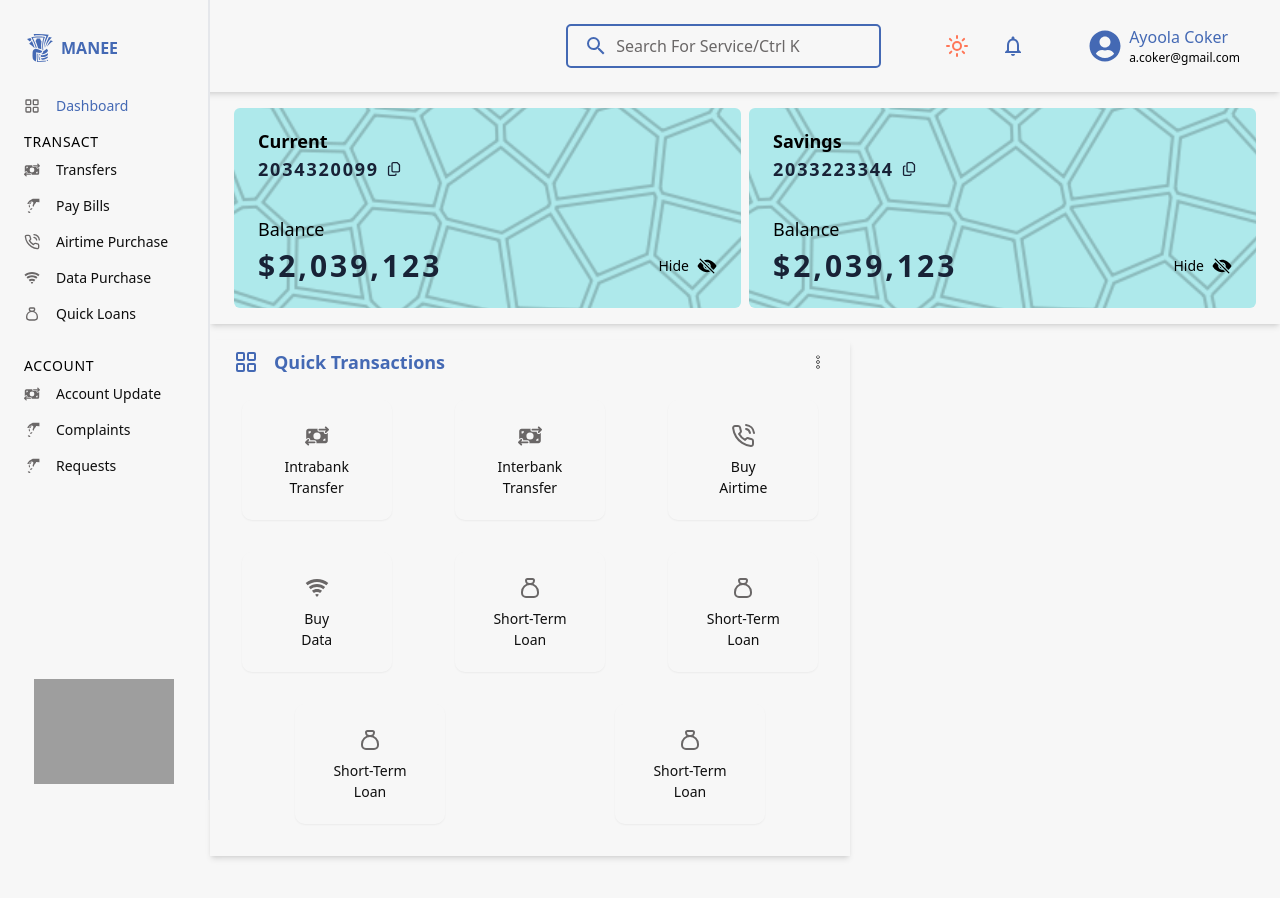
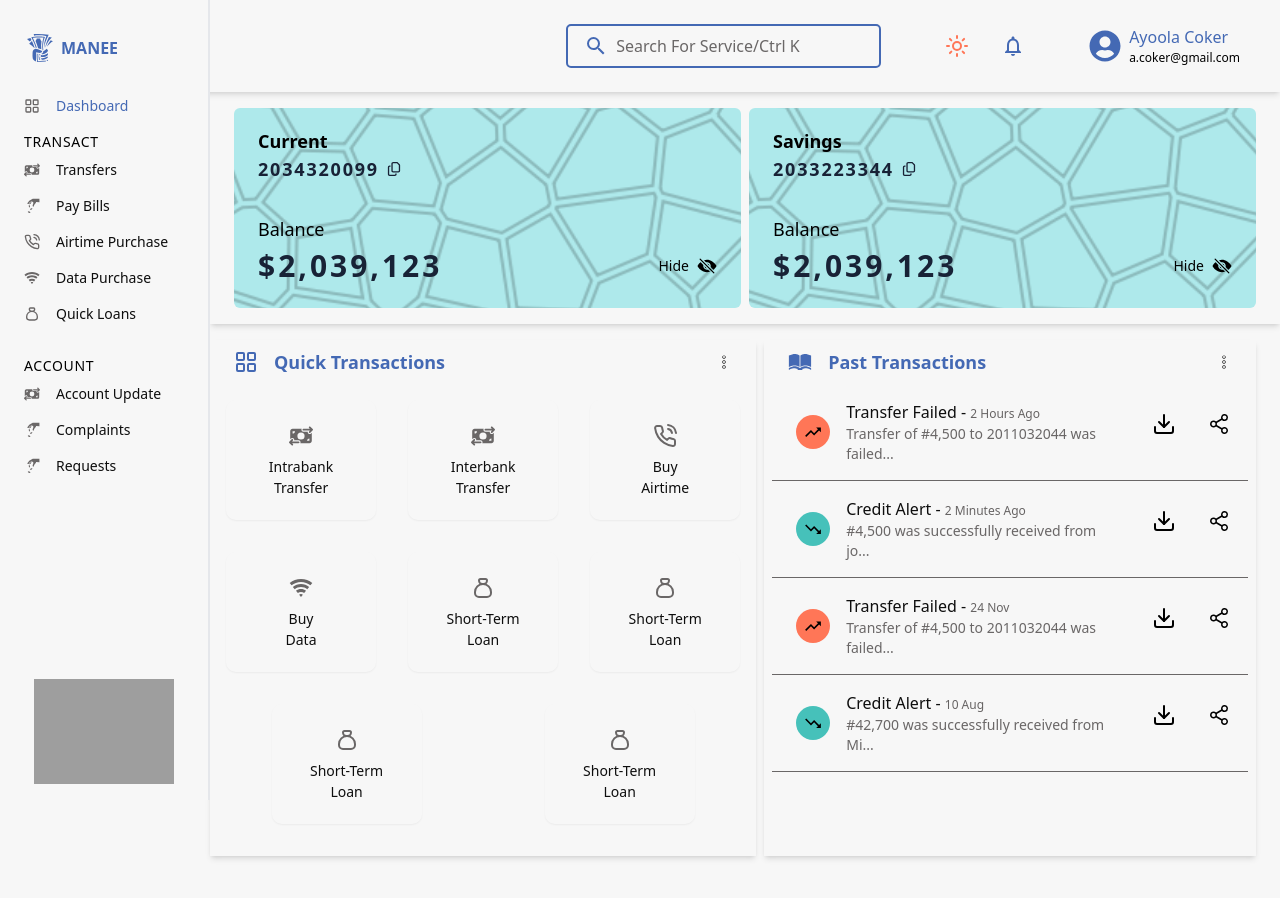
Before and after one commit to KodenOps/manee, a Next.js app: page / in a window 1280 px wide. Shown: the top 898 px of the page. Built offline with nearby package versions, Linux system fonts and the light colour scheme; grey boxes are pictures that could not be loaded.

Commit message:
updated the history section

```diff
--- a/src/app/page.tsx
+++ b/src/app/page.tsx
@@ -12,6 +12,7 @@ import { GiPayMoney } from 'react-icons/gi';
 import { FiPhoneCall } from 'react-icons/fi';
 import { RiWifiFill } from 'react-icons/ri';
 import { TbMoneybag } from 'react-icons/tb';
+import History from '@/components/History';
 const Page = () => {
 	const showAlert = () => {
 		alert('button clicked');
@@ -36,7 +37,8 @@ const Page = () => {
 							accountType='Savings'
 						/>
 					</div>
-					<div className='w-full '>
+					<div className='w-full flex md:flex-row flex-col justify-between gap-2'>
+						{/* account transactions */}
 						<div className='md:w-[50%] w-full md:ml-[210px] px-[8px] mt-4 shadow-md pb-4'>
 							<CardTitle
 								title='Quick Transactions'
@@ -85,6 +87,10 @@ const Page = () => {
 								/>
 							</div>
 						</div>
+						{/* History section */}
+						<div className='md:w-[45%] w-full  px-[8px] mt-4 shadow-md pb-4 mr-[24px]'>
+							<History />
+						</div>
 					</div>
 				</div>
 			</div>
--- a/src/components/History.tsx
+++ b/src/components/History.tsx
@@ -1,7 +1,49 @@
 import React from 'react';
+import CardTitle from './CardTitle';
+import { GiOpenBook } from 'react-icons/gi';
+import HistoryDeets from './HistoryDeets';
+import { IoMdTrendingUp } from 'react-icons/io';
+import { IoMdTrendingDown } from 'react-icons/io';
 
 const History = () => {
-	return <div>History</div>;
+	return (
+		<div>
+			<CardTitle
+				title='Past Transactions'
+				IconName={GiOpenBook}
+			/>
+			<div className='historydetails'>
+				<HistoryDeets
+					headertext='Transfer Failed'
+					time='2 Hours Ago'
+					parag='Transfer of #4,500 to 2011032044 was failed...'
+					IconName={IoMdTrendingUp}
+					isSuccess={false}
+				/>
+				<HistoryDeets
+					headertext='Credit Alert'
+					time='2 Minutes Ago'
+					parag='#4,500 was successfully received from jo...'
+					IconName={IoMdTrendingDown}
+					isSuccess={true}
+				/>
+				<HistoryDeets
+					headertext='Transfer Failed'
+					time='24 Nov'
+					parag='Transfer of #4,500 to 2011032044 was failed...'
+					IconName={IoMdTrendingUp}
+					isSuccess={false}
+				/>
+				<HistoryDeets
+					headertext='Credit Alert'
+					time='10 Aug'
+					parag='#42,700 was successfully received from Mi...'
+					IconName={IoMdTrendingDown}
+					isSuccess={true}
+				/>
+			</div>
+		</div>
+	);
 };
 
 export default History;
--- /dev/null
+++ b/src/components/HistoryDeets.tsx
@@ -0,0 +1,48 @@
+import React from 'react';
+import { FiDownload } from 'react-icons/fi';
+import { GoShareAndroid } from 'react-icons/go';
+interface historytype {
+	headertext: string;
+	time: string;
+	parag: string;
+	IconName: React.ComponentType<{ size?: number; color?: string }>;
+	isSuccess: boolean;
+}
+const HistoryDeets = ({
+	headertext,
+	time,
+	parag,
+	IconName,
+	isSuccess,
+}: historytype) => {
+	return (
+		<div className='flex  md:justify-between justify-center items-center gap-4 w-full md:flex-row flex-col border-b-[1px] pb-[16px] border-[var(--greys)]'>
+			<div className='left w-full md:px-[24px] px-[16px] mt-4 flex items-center gap-4'>
+				<div
+					className={`icon p-[8px] ${
+						isSuccess ? 'bg-[var(--greens)]' : 'bg-[var(--reds)]'
+					} rounded-full flex items-center justify-center`}>
+					<IconName size={18} />
+				</div>
+				<div className='texts '>
+					<h4 className='text-[var(--text)] dark:text-[var(--whites-dark)] text-md font-medium'>
+						{headertext} -{' '}
+						<span className='text-[#666363] dark:text-[#00CCCC] text-[12px]'>
+							{' '}
+							{time}{' '}
+						</span>
+					</h4>
+					<p className='w-full text-sm text-[var(--greys)] dark:text-[#F3EAEA] font-thin'>
+						{parag}
+					</p>
+				</div>
+			</div>
+			<div className='right md:flex hidden items-center gap-8 pr-4 '>
+				<FiDownload size={24} />
+				<GoShareAndroid size={24} />
+			</div>
+		</div>
+	);
+};
+
+export default HistoryDeets;
```
